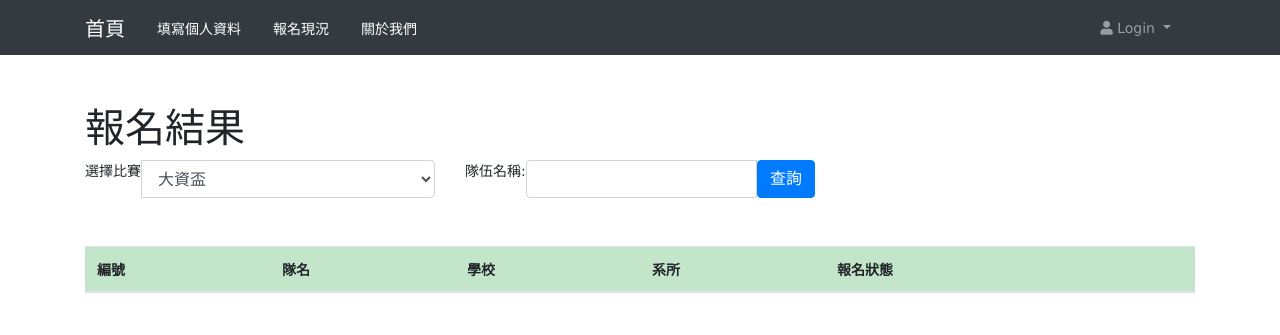
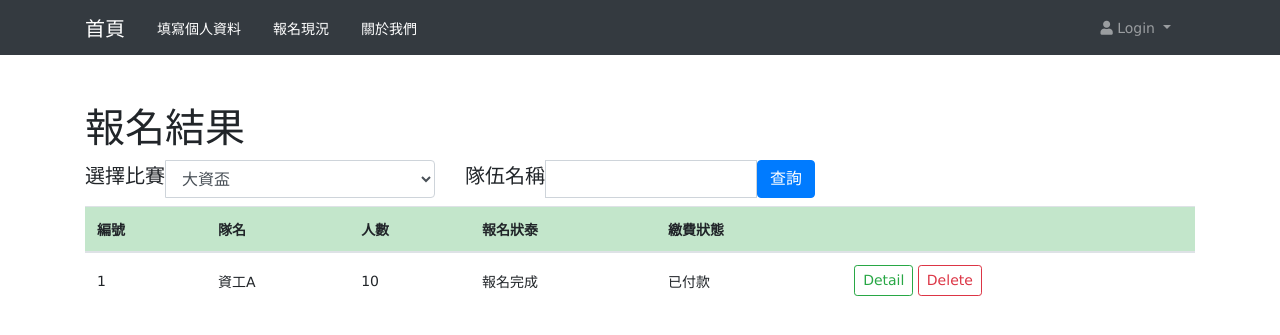
Before and after one commit to Kevinwuu/TKU_db_team, a Node server app: page /result in a window 1280 px wide. Shown: the top 335 px of the page. Run offline with Node 20, Linux system fonts and the light colour scheme; lists and menus that the app fills with data are empty; some libraries are stand-ins or nearby versions.

Commit message:
完成查詢功能

```diff
--- a/app.js
+++ b/app.js
@@ -19,7 +19,9 @@
 
 app.use(logger('dev'));
 app.use(express.json());
-app.use(express.urlencoded({ extended: false }));
+app.use(express.urlencoded({
+    extended: false
+}));
 app.use(cookieParser());
 app.use(express.static(path.join(__dirname, 'public')));
 
--- a/controllers/result.js
+++ b/controllers/result.js
@@ -8,10 +8,26 @@
 exports.getResults = (req, res, next) => {
     Result.fetchAll()
         .then(([rows]) => {
-            for (let p of rows) {
-                p.date = moment(p.date).format('MMM D, YYYY');
-            }
-            console.log(JSON.stringify(rows));
+            // for (let p of rows) {
+            //     p.date = moment(p.date).format('MMM D, YYYY');
+            // }
+            // console.log(JSON.stringify(rows));
+            //res.send(JSON.stringify(rows));
+            res.render('result', {
+                data: rows,
+                title: '排球盃線上報名系統',
+            });
+        })
+        .catch(err => console.log(err));
+};
+
+exports.getSearch = (req, res, next) => {
+    Result.findById(req.query.name)
+        .then(([rows]) => {
+            // for (let p of rows) {
+            //     p.date = moment(p.date).format('MMM D, YYYY');
+            // }
+            // console.log(JSON.stringify(rows));
             //res.send(JSON.stringify(rows));
             res.render('result', {
                 data: rows,
--- a/database/volleyball/volleyball_major.sql
+++ b/database/volleyball/volleyball_major.sql
@@ -21,12 +21,12 @@
 
 DROP TABLE IF EXISTS `major`;
 /*!40101 SET @saved_cs_client     = @@character_set_client */;
- SET character_set_client = utf8mb4 ;
+ SET character_set_client = utf8 ;
 CREATE TABLE `major` (
   `m_id` int(11) NOT NULL AUTO_INCREMENT,
   `name` varchar(45) NOT NULL,
   PRIMARY KEY (`m_id`)
-) ENGINE=InnoDB AUTO_INCREMENT=40 DEFAULT CHARSET=utf8mb4 COLLATE=utf8mb4_0900_ai_ci;
+) ENGINE=InnoDB AUTO_INCREMENT=40 DEFAULT CHARSET=utf8 COLLATE=utf8_general_ci;
 /*!40101 SET character_set_client = @saved_cs_client */;
 
 --
--- a/database/volleyball/volleyball_member.sql
+++ b/database/volleyball/volleyball_member.sql
@@ -21,7 +21,7 @@
 
 DROP TABLE IF EXISTS `member`;
 /*!40101 SET @saved_cs_client     = @@character_set_client */;
- SET character_set_client = utf8mb4 ;
+ SET character_set_client = utf8 ;
 CREATE TABLE `member` (
   `m_id` int(11) NOT NULL AUTO_INCREMENT,
   `name` varchar(45) NOT NULL,
@@ -43,7 +43,7 @@
   CONSTRAINT `major_id` FOREIGN KEY (`major_id`) REFERENCES `major` (`m_id`) ON UPDATE CASCADE,
   CONSTRAINT `school_id` FOREIGN KEY (`school_id`) REFERENCES `school` (`s_id`) ON UPDATE CASCADE,
   CONSTRAINT `team_id` FOREIGN KEY (`team_id`) REFERENCES `team` (`t_id`) ON DELETE SET NULL ON UPDATE CASCADE
-) ENGINE=InnoDB AUTO_INCREMENT=2 DEFAULT CHARSET=utf8mb4 COLLATE=utf8mb4_0900_ai_ci;
+) ENGINE=InnoDB AUTO_INCREMENT=2 DEFAULT CHARSET=utf8 COLLATE=utf8_general_ci;
 /*!40101 SET character_set_client = @saved_cs_client */;
 
 --
--- a/database/volleyball/volleyball_school.sql
+++ b/database/volleyball/volleyball_school.sql
@@ -21,12 +21,12 @@
 
 DROP TABLE IF EXISTS `school`;
 /*!40101 SET @saved_cs_client     = @@character_set_client */;
- SET character_set_client = utf8mb4 ;
+ SET character_set_client = utf8 ;
 CREATE TABLE `school` (
   `s_id` int(11) NOT NULL AUTO_INCREMENT,
   `name` varchar(45) DEFAULT NULL,
   PRIMARY KEY (`s_id`)
-) ENGINE=InnoDB AUTO_INCREMENT=23 DEFAULT CHARSET=utf8mb4 COLLATE=utf8mb4_0900_ai_ci;
+) ENGINE=InnoDB AUTO_INCREMENT=23 DEFAULT CHARSET=utf8 COLLATE=utf8_general_ci;
 /*!40101 SET character_set_client = @saved_cs_client */;
 
 --
--- a/database/volleyball/volleyball_team.sql
+++ b/database/volleyball/volleyball_team.sql
@@ -21,7 +21,7 @@
 
 DROP TABLE IF EXISTS `team`;
 /*!40101 SET @saved_cs_client     = @@character_set_client */;
- SET character_set_client = utf8mb4 ;
+ SET character_set_client = utf8 ;
 CREATE TABLE `team` (
   `t_id` int(11) NOT NULL AUTO_INCREMENT,
   `name` varchar(45) NOT NULL,
@@ -35,7 +35,7 @@
   KEY `m_id_idx` (`t_m_id`),
   CONSTRAINT `t_m_id` FOREIGN KEY (`t_m_id`) REFERENCES `major` (`m_id`),
   CONSTRAINT `t_s_id` FOREIGN KEY (`t_s_id`) REFERENCES `school` (`s_id`)
-) ENGINE=InnoDB AUTO_INCREMENT=2 DEFAULT CHARSET=utf8mb4 COLLATE=utf8mb4_0900_ai_ci;
+) ENGINE=InnoDB AUTO_INCREMENT=2 DEFAULT CHARSET=utf8 COLLATE=utf8_general_ci;
 /*!40101 SET character_set_client = @saved_cs_client */;
 
 --
--- a/database/volleyball/volleyball_team_member.sql
+++ b/database/volleyball/volleyball_team_member.sql
@@ -21,7 +21,7 @@
 
 DROP TABLE IF EXISTS `team_member`;
 /*!40101 SET @saved_cs_client     = @@character_set_client */;
- SET character_set_client = utf8mb4 ;
+ SET character_set_client = utf8 ;
 CREATE TABLE `team_member` (
   `t_id` int(11) NOT NULL,
   `m_id` int(11) NOT NULL,
@@ -29,7 +29,7 @@
   KEY `m_id_idx` (`m_id`),
   CONSTRAINT `m_id` FOREIGN KEY (`m_id`) REFERENCES `member` (`m_id`),
   CONSTRAINT `t_id` FOREIGN KEY (`t_id`) REFERENCES `team` (`t_id`)
-) ENGINE=InnoDB DEFAULT CHARSET=utf8mb4 COLLATE=utf8mb4_0900_ai_ci;
+) ENGINE=InnoDB DEFAULT CHARSET=utf8 COLLATE=utf8_general_ci;
 /*!40101 SET character_set_client = @saved_cs_client */;
 
 --
--- a/routes/result.js
+++ b/routes/result.js
@@ -5,6 +5,9 @@
 
 /* GET home page. */
 router.get('/', resultController.getResults);
+
+router.get('/search', resultController.getSearch);
+
 
 // router.get('/edit', postController.getEditPost);
 
--- a/util/database.js
+++ b/util/database.js
@@ -3,7 +3,7 @@
 const pool = mysql.createPool({
     host: 'localhost',
     user: 'kevin',
-    database: 'blogen',
+    database: 'volleyball',
     password: 'kevinxd'
 });
 
--- /dev/null
+++ b/views/header.ejs
@@ -0,0 +1,14 @@
+<meta charset="UTF-8">
+<meta name="viewport" content="width=device-width, initial-scale=1.0">
+<meta http-equiv="X-UA-Compatible" content="ie=edge">
+
+<title>
+    <%= title %>
+</title>
+<link rel="stylesheet" href="https://use.fontawesome.com/releases/v5.0.13/css/all.css" integrity="sha384-DNOHZ68U8hZfKXOrtjWvjxusGo9WQnrNx2sqG0tfsghAvtVlRW3tvkXWZh58N9jp" crossorigin="anonymous">
+<link rel="stylesheet" href="https://stackpath.bootstrapcdn.com/bootstrap/4.1.1/css/bootstrap.min.css" integrity="sha384-WskhaSGFgHYWDcbwN70/dfYBj47jz9qbsMId/iRN3ewGhXQFZCSftd1LZCfmhktB" crossorigin="anonymous">
+<script src="https://ajax.googleapis.com/ajax/libs/jquery/2.2.4/jquery.min.js"></script>
+<link rel="stylesheet" href="/stylesheets/owl.carousel.min.css">
+<link rel="stylesheet" href="/stylesheets/owl.theme.default.css">
+<script src="/javascripts/owl.carousel.min.js"></script>
+<link rel='stylesheet' href='/stylesheets/style.css' />
--- a/views/result.ejs
+++ b/views/result.ejs
@@ -2,24 +2,41 @@
 <html>
 
 <head>
-    <meta charset="UTF-8">
-    <meta name="viewport" content="width=device-width, initial-scale=1.0">
-    <meta http-equiv="X-UA-Compatible" content="ie=edge">
-    <link rel="stylesheet" href="https://use.fontawesome.com/releases/v5.0.13/css/all.css" integrity="sha384-DNOHZ68U8hZfKXOrtjWvjxusGo9WQnrNx2sqG0tfsghAvtVlRW3tvkXWZh58N9jp" crossorigin="anonymous">
-    <link rel="stylesheet" href="https://stackpath.bootstrapcdn.com/bootstrap/4.1.1/css/bootstrap.min.css" integrity="sha384-WskhaSGFgHYWDcbwN70/dfYBj47jz9qbsMId/iRN3ewGhXQFZCSftd1LZCfmhktB" crossorigin="anonymous">
-    <link rel='stylesheet' href='/stylesheets/style.css' />
-    <title>
-        <%= title %>
-    </title>
+    <% include header.ejs %>
+        <style>
+            .input-group label {
+                font-size: 20px;
+            }
+        </style>
+        <script>
+            function displayGame() {
+                var nSel = document.getElementById('gameList');
+                var index = nSel.selectedIndex;
+                var text = nSel.options[index].text; // 选中文本
+                var value = nSel.options[index].value;
+                document.getElementById("result-title").innerHTML = text + "報名結果";
+            }
+
+            function del() {
+                confirm("確定刪除本筆資料嗎?");
+            }
+
+            function search() {
+
+                var sID = document.getElementById('sID').value;
+                alert(sID);
+                window.location.href = "/result/search?name=" + sID;
+            }
+        </script>
 </head>
 
 <body>
     <% include navbar.ejs %>
         <div class="container">
-            <div class="header my-5">
+            <div class="header mt-5 mb-2">
                 <div class="row">
                     <div class="col-lg-4">
-                        <h1>
+                        <h1 id="result-title">
                             報名結果
                         </h1>
                     </div>
@@ -27,7 +44,7 @@
                 <div class="row">
                     <div class="input-group search-area col-lg-4">
                         <label for="exampleFormControlSelect1">選擇比賽</label>
-                        <select class="form-control">
+                        <select class="form-control" id="gameList" onchange="displayGame()">
                         <option>大資盃</option>
                         <option>小資盃</option>
                         <option>全國盃</option>
@@ -36,12 +53,11 @@
                     </select>
                     </div>
                     <div class="input-group search-area col-lg-4">
-                        隊伍名稱:
-                        <input type="text" class="form-control" id="" placeholder="">
-                        <button class="btn btn btn-primary">查詢</button>
+                        <label for="exampleFormControlSelect2">隊伍名稱</label>
+                        <input type="text" class="form-control" name="sid" id="sID" placeholder="">
+                        <button class="btn btn btn-primary" onclick="search()">查詢</button>
                     </div>
                 </div>
-
             </div>
             <div class="result-area">
                 <table class="table table-hover">
@@ -49,9 +65,9 @@
                         <tr class="table-success">
                             <th scope="col" class="align-middle">編號</th>
                             <th scope="col" class="align-middle">隊名</th>
-                            <th scope="col" class="align-middle">學校</th>
-                            <th scope="col" class="align-middle">系所</th>
-                            <th scope="col" class="align-middle">報名狀態</th>
+                            <th scope="col" class="align-middle">人數</th>
+                            <th scope="col" class="align-middle">報名狀泰</th>
+                            <th scope="col" class="align-middle">繳費狀態</th>
                             <th scope="col" class="align-middle"></th>
 
 
@@ -61,23 +77,26 @@
                         <% for ( var i = 0 ; i < data.length ; i++){ %>
                             <tr>
                                 <td class="align-middle">
-                                    <%= data[i].id  %>
+                                    <%= data[i].t_id  %>
                                 </td>
                                 <td class="align-middle">
-                                    <%= data[i].title  %>
+                                    <%= data[i].name  %>
                                 </td>
                                 <td class="align-middle">
-                                    <%= data[i].title  %>
+                                    <%= data[i].number  %>
                                 </td>
                                 <td class="align-middle">
-                                    <%= data[i].category  %>
+                                    <%= data[i].state  %>
                                 </td>
                                 <td class="align-middle">
-                                    <%= data[i].date  %>
+                                    <%= data[i].pay  %>
                                 </td>
                                 <td class="align-middle">
-                                    <input type="button" name="edit" value="Edit" class="btn btn-outline-success btn-sm" onclick="" />
-                                    <input type="button" name="delete" value="Del" class="btn btn-outline-danger btn-sm" onclick="" />
+                                    <button type="button" class="btn btn-outline-success btn-sm" data-toggle="modal" data-target="#exampleModal">Detail
+                            </button>
+                                    <button type="button" class="btn btn-outline-danger btn-sm" onclick="del()">
+                                Delete
+                            </button>
                                 </td>
                             </tr>
                             <% } %>
@@ -85,6 +104,31 @@
                 </table>
             </div>
         </div>
+
+
+
+
+        <!-- Modal -->
+        <div class="modal fade" id="exampleModal" tabindex="-1" role="dialog" aria-labelledby="exampleModalLabel" aria-hidden="true">
+            <div class="modal-dialog" role="document">
+                <div class="modal-content">
+                    <div class="modal-header">
+                        <h5 class="modal-title" id="exampleModalLabel">Modal title</h5>
+                        <button type="button" class="close" data-dismiss="modal" aria-label="Close">
+                        <span aria-hidden="true">&times;</span>
+                    </button>
+                    </div>
+                    <div class="modal-body">
+                        ...
+                    </div>
+                    <div class="modal-footer">
+                        <button type="button" class="btn btn-secondary" data-dismiss="modal">Close</button>
+                        <button type="button" class="btn btn-primary">Save changes</button>
+                    </div>
+                </div>
+            </div>
+        </div>
 </body>
 
+
 </html>
```
Also changed, not shown: models/result.js (+4 -4 lines), views/about.ejs (+1 -9 lines), views/index.ejs (+2 -14 lines), views/signup.ejs (+1 -9 lines).
